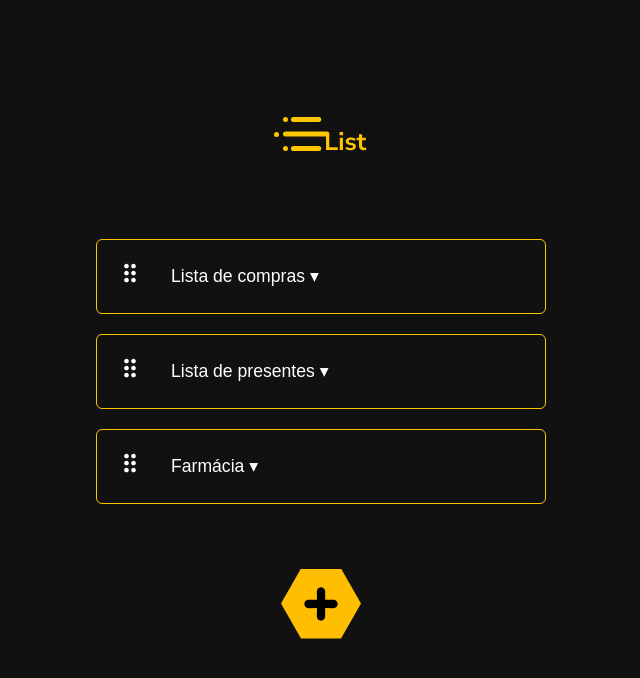
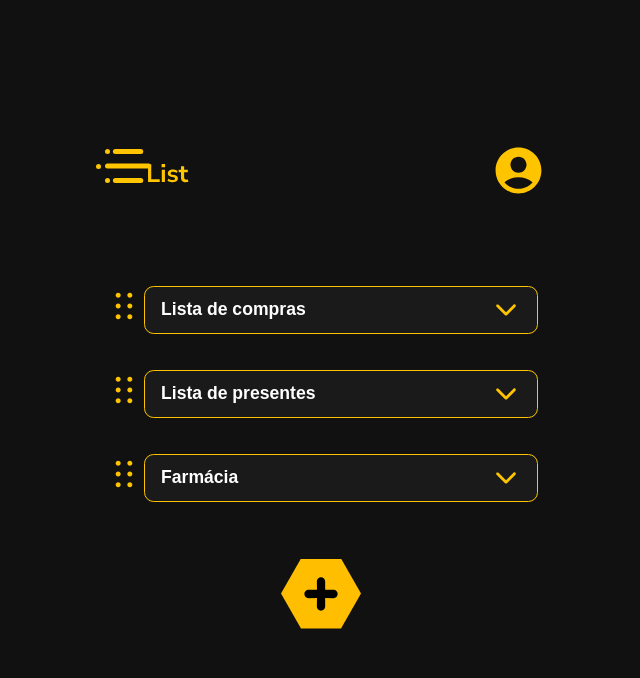
Before and after one commit to danieelfeer/BeeList, a React (Vite) app in the folder frontend/beelist/: page /inicio in a window 1280 px wide. Shown: the top 678 px of the page, without its empty margins (319-959 px from the left). Built offline with nearby package versions, Linux system fonts and the light colour scheme.

Commit message:
style: refinamento no CSS da página inicial

```diff
--- a/frontend/beelist/src/App.jsx
+++ b/frontend/beelist/src/App.jsx
@@ -1,8 +1,9 @@
 import React from 'react';
 import { BrowserRouter, Routes, Route } from 'react-router-dom';
 import Login from './pages/Login/Login';
-import TelaCadastro from './pages/TelaCadastro';
+import TelaCadastro from './pages/Cadastro/TelaCadastro';
 import Inicio from './pages/Inicio/Inicio';
+import CriarLista from './pages/CriarLista/CriarLista';
 
 const App = () => {
   return (
@@ -11,6 +12,7 @@ const App = () => {
         <Route path="/" element={<Login />} />
         <Route path="/cadastro" element={<TelaCadastro />} />
         <Route path="/inicio" element={<Inicio />} />
+        <Route path="/criar-lista" element={<CriarLista />} />
       </Routes>
     </BrowserRouter>
   );
--- a/frontend/beelist/src/pages/TelaCadastro.jsx
+++ b/frontend/beelist/src/pages/Cadastro/TelaCadastro.jsx
@@ -1,7 +1,7 @@
 import React, { useState } from 'react';
 import { Link } from 'react-router-dom';
 import './TelaCadastro.css';
-import Cadastro from './Cadastro/Cadastro';
+import Cadastro from './Cadastro';
 
 
 const TelaCadastro = () => (
--- /dev/null
+++ b/frontend/beelist/src/pages/CriarLista/CriarLista.jsx
@@ -0,0 +1,10 @@
+import React from "react";
+
+export default function CriarLista() {
+  return (
+    <div>
+      <h1>Criar Nova Lista</h1>
+      <p>Aqui você pode adicionar uma nova lista.</p>
+    </div>
+  );
+}
--- a/frontend/beelist/src/pages/Inicio/Inicio.css
+++ b/frontend/beelist/src/pages/Inicio/Inicio.css
@@ -10,7 +10,7 @@
 
 .header-inicio {
   display: flex;
-    justify-content: center;
+  justify-content: space-between;
   align-items: center;
   width: 100%;
   max-width: 450px;
@@ -26,16 +26,14 @@
   font-size: 1.5rem;
 }
 
-  .profile-icon {
-    background-color: #ffc400;
-    color: black;
-    width: 50px;
-    height: 50px;
-    border-radius: 50%;
-    font-size: 1.8rem;
-    display: flex;
-    justify-content: center;
-    align-items: center;
+.account-icon {
+  color: #ffc400;
+  cursor: pointer;
+  transition: transform 0.2s;
+}
+
+.account-icon:hover {
+  transform: scale(1.1);
 }
 
 main {
@@ -46,67 +44,16 @@
   width: 100%;
 }
 
-  .list {
-    border: 1px solid #ffc400;
-    border-radius: 6px;
-    padding: 14px;
-    width: 100%;
-    max-width: 450px;
-    text-align: left;
-    font-size: 1.1rem;
-  }
-
-  .list-header {
-    display: flex;
-    align-items: center;
-    gap: 12px;
-    cursor: pointer;
-  }
-
-  .drag-icon {
-    color: #ffc400;
-    font-size: 24px;
-  }
-
-  .list-button {
-    background: none;
-    border: none;
-    color: white;
-    font-size: 1.1rem;
-    cursor: pointer;
-    flex-grow: 1;
-    text-align: left;
-  }
-
-  .list-button:focus {
-    outline: none;
-  }
-
-  .list-content {
-    margin-top: 12px;
-    padding-left: 28px;
-  }
-
-  .section-title {
-    color: #ffc400;
-    font-size: 1rem;
-    margin-bottom: 6px;
-    text-decoration: underline;
-  }
-
-  ul {
-    padding-left: 20px;
-  }
-
 .button-container{
-    width: 100vw;
-    height: 20vh;
   display: flex;
   flex-direction: column;
   align-items: center;
   justify-content: center;
+  width: 100vw;
+  height: 10vw;
 }
 
+/* Botão de adicionar */
 .add-button {
   width: 80px;
   height: 70px;
@@ -129,26 +76,10 @@
   box-shadow: 0 4px 10px rgba(0, 0, 0, 0.2);
   transition: transform 0.2s;
 }
+
 .add-button:hover {
   transform: scale(1.1);
 }
-
-  .list-container {
-    display: flex;
-    align-items: center;
-  }
-
-  .drag-handle {
-    cursor: grab;
-    padding: 5px;
-    font-size: 1.5rem;
-    margin-right: 10px;
-  }
-
-  .drag-handle:active {
-    cursor: grabbing;
-  }
-
 
 /* Responsivo para telas pequenas */
 @media (max-width: 480px) {
--- a/frontend/beelist/src/pages/Inicio/Inicio.jsx
+++ b/frontend/beelist/src/pages/Inicio/Inicio.jsx
@@ -1,12 +1,15 @@
 import React, { useState } from "react";
+import { useNavigate } from "react-router-dom"; // Importando o hook de navegação
 import { DndContext, closestCenter, PointerSensor, useSensor, useSensors } from "@dnd-kit/core";
 import { SortableContext, arrayMove, verticalListSortingStrategy } from "@dnd-kit/sortable";
 import { defaultLists } from "./data";
 import { SortableList } from "./SortableList";
 import { TiPlus } from "react-icons/ti";
+import { MdAccountCircle } from "react-icons/md";
 import "./Inicio.css";
 
 export default function Inicio() {
+  const navigate = useNavigate(); // Criando função de navegação
   const [lists, setLists] = useState(defaultLists);
   const [openLists, setOpenLists] = useState([]);
   const sensors = useSensors(useSensor(PointerSensor));
@@ -27,6 +30,12 @@ export default function Inicio() {
     <div className="container-inicio">
       <header className="header-inicio">
         <img src="/src/assets/images/BeeList-Logo.svg" alt="Logo BeeList" className="beelist-logo" />
+
+        <MdAccountCircle
+          className="account-icon"
+          size={55}
+          onClick={() => navigate("/conta")}
+        />
       </header>
       <main>
         <DndContext sensors={sensors} collisionDetection={closestCenter} onDragEnd={handleDragEnd}>
@@ -37,7 +46,10 @@ export default function Inicio() {
           </SortableContext>
         </DndContext>
         <div className="button-container">
-          <div className="add-button"><TiPlus color="black" size={50}/></div>
+          {/* Botão que navega para a página de CriarTarefa */}
+          <div className="add-button" onClick={() => navigate("/criar-lista")}>
+            <TiPlus color="black" size={50}/>
+          </div>
         </div>
       </main>
     </div>
--- /dev/null
+++ b/frontend/beelist/src/pages/Inicio/SortableList.css
@@ -0,0 +1,90 @@
+.list {
+    display: flex;
+    flex-direction: row;
+    align-items: center;
+    width: 100%;
+    max-width: 450px;
+    font-size: 1.1rem;
+    padding: 0.5rem;
+    box-sizing: border-box;
+  }
+
+  .list-header {
+    display: flex;
+    flex: row;
+    align-items: center;
+    gap: 12px;
+    cursor: pointer;
+    border: 1px solid #ffc400;
+    border-radius: 0.6rem;
+    width: 100%;
+    background-color: #1a1a1a;
+  }
+
+  .list-button {
+    display: flex;
+    flex-direction: column;
+    flex: 1;
+    justify-content: space-between;
+    align-items: center;
+    background: none;
+    border: none;
+    color: white;
+    font-weight: bold;
+    font-size: 1.1rem;
+    cursor: pointer;
+    padding: 0.5rem 1rem;
+    text-align: left;
+    gap: 0.5rem;
+  }
+
+  .list-title{
+    display: flex;
+    flex-direction: row;
+    align-items: center;
+    justify-content: space-between;
+    width: 100%;
+  }
+
+  .list-button:focus {
+    outline: none;
+  }
+
+  .drag-handle {
+    cursor: grab;
+    font-size: 1.5rem;
+  }
+
+  .drag-handle:active {
+    cursor: grabbing;
+  }
+
+  .list-content {
+    width: 100%;
+    padding: 0.5rem;
+    border-top: 2px solid #ffc400;
+    animation: fadeIn 0.2s ease-in-out;
+  }
+
+  .section-title {
+    color: #ffc400;
+    font-size: 1rem;
+    margin-bottom: 6px;
+    text-decoration: underline;
+  }
+
+  ul {
+    padding-left: 20px;
+  }
+
+  /* Animação suave */
+  @keyframes fadeIn {
+    from {
+      opacity: 0;
+      transform: translateY(-2px);
+    }
+    to {
+      opacity: 1;
+      transform: translateY(0);
+    }
+  }
--- a/frontend/beelist/src/pages/Inicio/SortableList.jsx
+++ b/frontend/beelist/src/pages/Inicio/SortableList.jsx
@@ -1,6 +1,8 @@
 import { useSortable } from "@dnd-kit/sortable";
 import { CSS } from "@dnd-kit/utilities";
-import { MdDragIndicator } from "react-icons/md";
+import { RiDraggable } from "react-icons/ri";
+import { IoIosArrowDown, IoIosArrowUp } from "react-icons/io";
+import './SortableList.css'
 
 export function SortableList({ list, isOpen, toggleList }) {
   const { setNodeRef, attributes, listeners, transform, transition } = useSortable({ id: list.id });
@@ -9,21 +11,30 @@ export function SortableList({ list, isOpen, toggleList }) {
 
   return (
     <div ref={setNodeRef} style={style} className="list">
+      <span className="drag-handle" {...listeners} {...attributes}>
+          <RiDraggable color="#ffc400" size={40} />
+      </span>
       <div className="list-header">
-        {/* Ícone de arraste */}
-        <span className="drag-handle" {...listeners} {...attributes}>
-          <MdDragIndicator size={28}/>
-        </span>
+
         <button className="list-button" onClick={() => toggleList(list.id)}>
-          {list.title} {isOpen ? "▴" : "▾"}
+          <div className="list-title">
+            {list.title}
+            {isOpen ? <IoIosArrowUp size={30} color="#ffc400" /> : <IoIosArrowDown size={30} color="#ffc400" />}
+          </div>
+
+          {/* Movendo a list-content para dentro do botão */}
+          {isOpen && (
+            <div className="list-content">
+              <p className="section-title">Itens</p>
+              <ul>
+                {list.items.map((item, index) => (
+                  <li key={index}>{item}</li>
+                ))}
+              </ul>
+            </div>
+          )}
         </button>
       </div>
-      {isOpen && (
-        <div className="list-content">
-          <p className="section-title">Itens</p>
-          <ul>{list.items.map((item, index) => <li key={index}>{item}</li>)}</ul>
-        </div>
-      )}
     </div>
   );
 }
```
Also changed, not shown: frontend/beelist/src/pages/Cadastro/TelaCadastro.css (renamed from frontend/beelist/src/pages/TelaCadastro.css), frontend/beelist/src/pages/CriarLista/CriarLista.css (added). Lines whose indentation alone changed are shown as unchanged.
